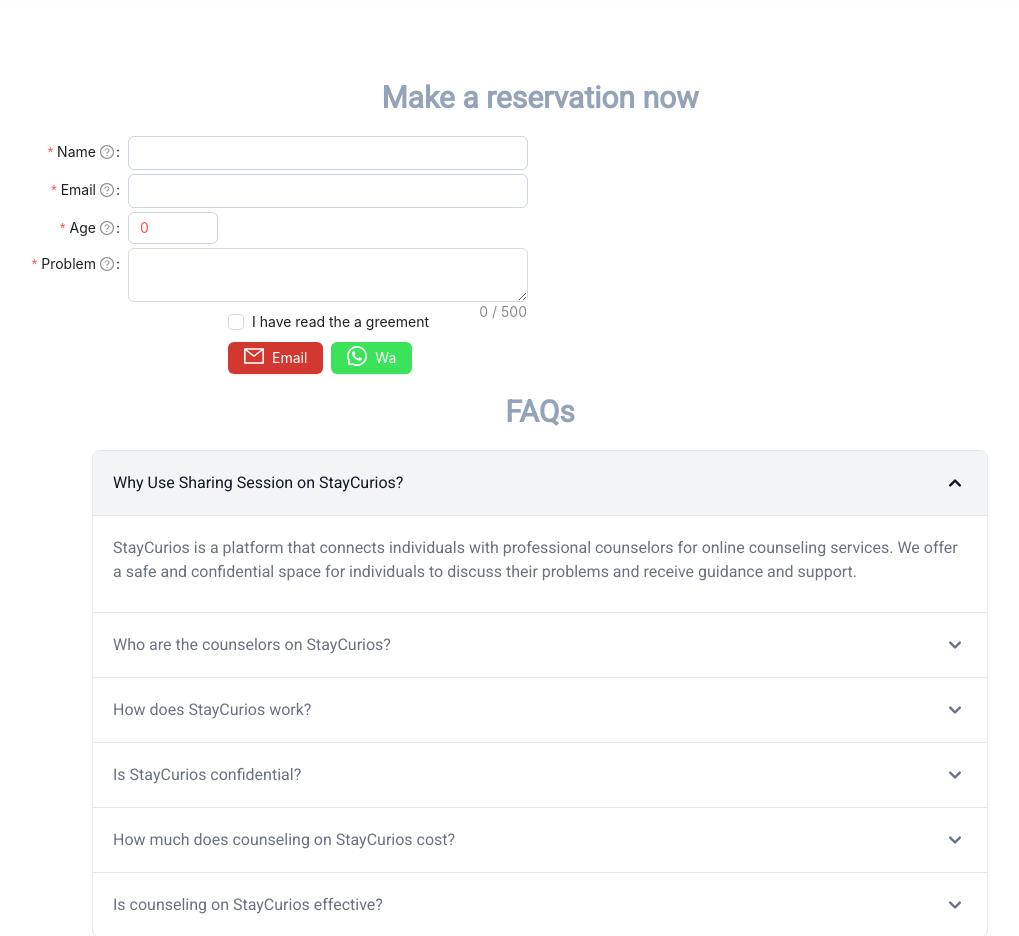
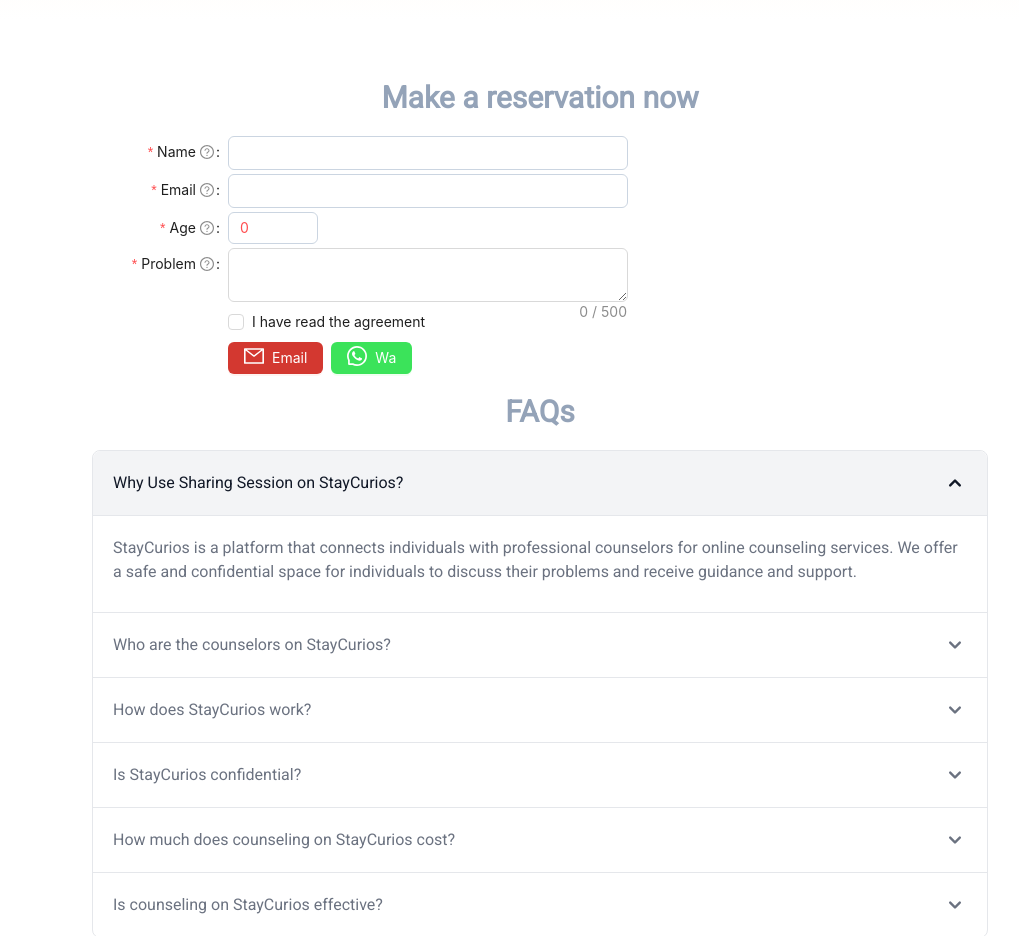
Before and after one commit to Jkenyut/nvx-nextjs-staycurios, a Next.js app: page /curhat in a window 1280 px wide. Shown: the part 1460-2396 px from the top of the page, without its empty margins (100-1119 px from the left). Built offline with nearby package versions, Linux system fonts and the light colour scheme.

Commit message:
donate and form

```diff
--- a/app/components/layout/Donate.tsx
+++ b/app/components/layout/Donate.tsx
@@ -11,6 +11,7 @@
   return (
     <>
       <Drawer
+        className="text-slate-700 text-xs font-thin     "
         title="Donation to support the project"
         placement="bottom"
         width={500}
--- a/app/curhat/Form.tsx
+++ b/app/curhat/Form.tsx
@@ -8,12 +8,10 @@
   InputNumber,
   message,
   Checkbox,
-  Tooltip,
   Skeleton,
 } from "antd";
 import { WhatsAppOutlined, MailOutlined } from "@ant-design/icons";
 import { z } from "zod";
-import { useRouter } from "next/navigation";
 
 interface CurhatInput {
   name: string;
@@ -28,8 +26,8 @@
 const tailFormItemLayout = {
   wrapperCol: {
     xs: {
-      span: 24,
-      offset: 5,
+      span: 16,
+      offset: 7,
     },
     sm: {
       span: 16,
@@ -109,7 +107,8 @@
           initialValues={initialValues}
           onFinish={onFinish}
           form={form}
-          {...layout}
+          labelCol={{ span: 8 }}
+          wrapperCol={{ span: 16 }}
           name="complex-form"
           onFinishFailed={onFinishFailed}
           style={{ maxWidth: 600 }}
@@ -215,21 +214,24 @@
           </Form.Item>
 
           <Form.Item
-            className="mb-1"
+            className="mb-1 mx-auto"
             name="agreement"
             valuePropName="checked"
+            wrapperCol={{ sm: { span: 16, offset: 8 }, xs: { span: 16 } }}
             rules={[
               {
                 validator: (_, value) =>
                   value ? Promise.resolve() : Promise.reject(new Error("Should accept agreement")),
               },
             ]}
-            {...tailFormItemLayout}
           >
-            <Checkbox>I have read the a greement</Checkbox>
+            <Checkbox>I have read the agreement</Checkbox>
           </Form.Item>
 
-          <Form.Item wrapperCol={{ ...tailFormItemLayout.wrapperCol }} className="mb-0">
+          <Form.Item
+            wrapperCol={{ sm: { span: 16, offset: 8 }, xs: { span: 16 } }}
+            className="mb-0 "
+          >
             <ConfigProvider
               theme={{
                 token: {
```
